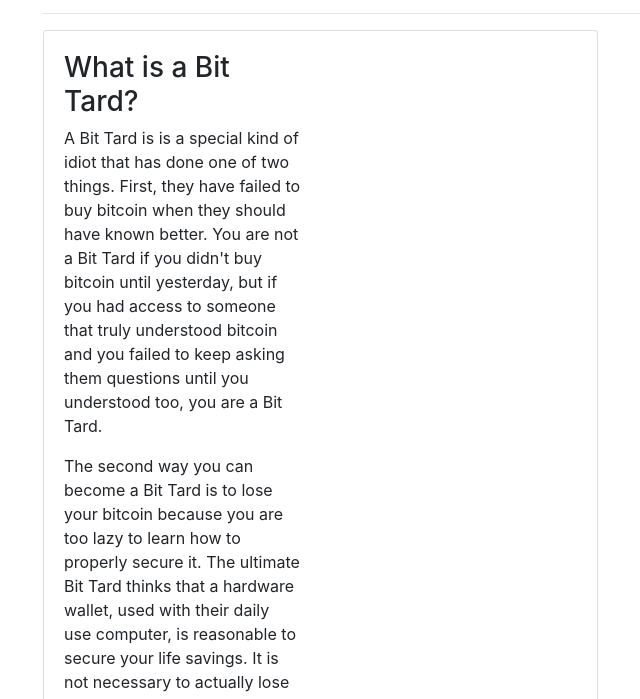
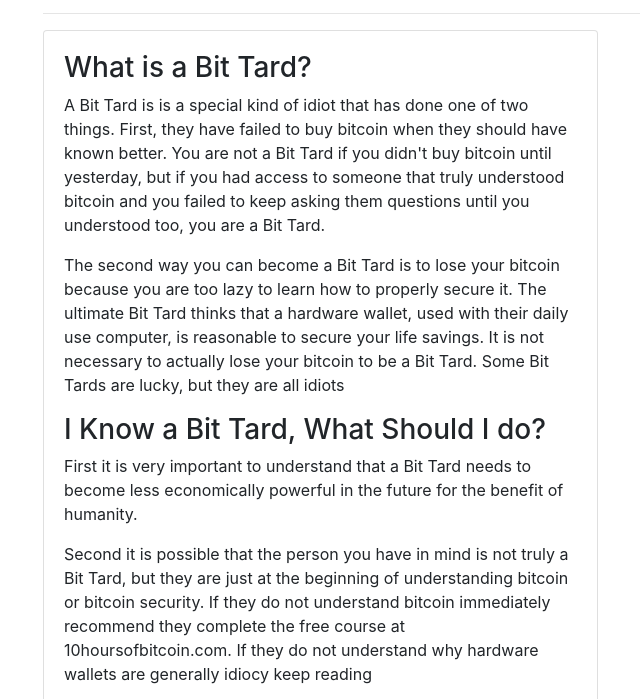
Before and after one commit to JWWeatherman/jwweatherman.github.io, a plain HTML site: page index.html in a window 1280 px wide. Shown: the part 99-798 px from the top of the page, without its empty margins (42-682 px from the left). Drawn offline with nearby package versions, Linux system fonts and the light colour scheme.

Commit message:
Update index.html

```diff
--- a/index.html
+++ b/index.html
@@ -10,8 +10,8 @@
     <div class="container" style="margin-top: 3rem;">
       <h1>Do Not Be a Bit Tard</h1>
       <hr>
-      <div class="card my-10" style="width: 50%;">
-        <div class="card-body" style="width:50%!important;">
+      <div class="card my-10" style="width:50%!important;">
+        <div class="card-body">
           <h3>What is a Bit Tard?</h3>
           <p>A Bit Tard is is a special kind of idiot that has done one of two things. First, they have failed to buy bitcoin when they should have known better. You are not a Bit Tard if you didn't buy bitcoin until yesterday, but if you had access to someone that truly understood bitcoin and you failed to keep asking them questions until you understood too, you are a Bit Tard.</p>
           <p>The second way you can become a Bit Tard is to lose your bitcoin because you are too lazy to learn how to properly secure it. The ultimate Bit Tard thinks that a hardware wallet, used with their daily use computer, is reasonable to secure your life savings. It is not necessary to actually lose your bitcoin to be a Bit Tard. Some Bit Tards are lucky, but they are all idiots</p>
```
